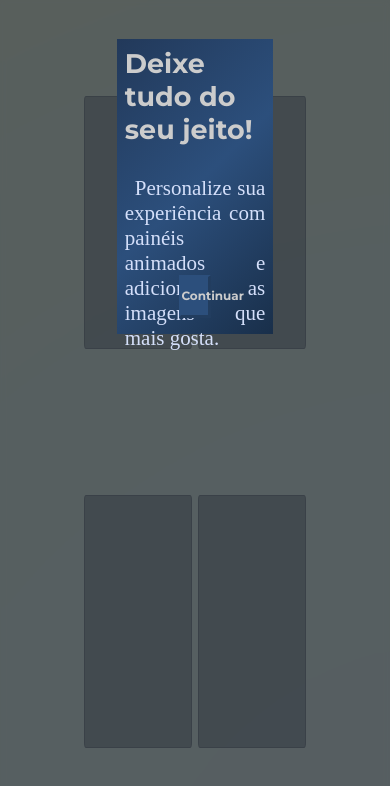
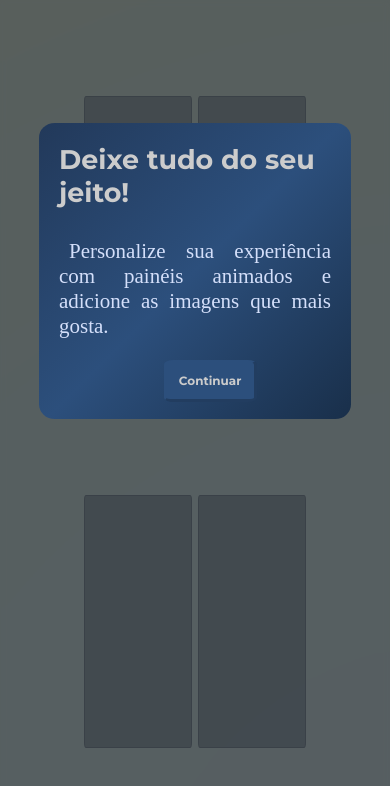
Before and after one commit to GuilhermeMonni/painel-de-imagens, a plain HTML site: page index.html in a window 390 px wide. Drawn offline with Linux system fonts and the light colour scheme; a web font is replaced by a local one.

Commit message:
responsividade modal

```diff
--- a/modules/modal.js
+++ b/modules/modal.js
@@ -1,3 +1,5 @@
+import responsividade from './responsividade.js'
+
 export default function modal(){
   const modalDiv = criarDiv() //cria modal principal
   const elementModal = criarDiv() //cria modal com texto
@@ -25,6 +27,8 @@ export default function modal(){
       elementModal.style.display = 'none'
     }
   }
+
+  responsividade(elementModal, btn)
 }
 
 function criarDiv(){ //funcao que cria uma div
--- /dev/null
+++ b/modules/responsividade.js
@@ -0,0 +1,17 @@
+export default function responsividade(elementModal, btn){
+    const telaMobile = window.matchMedia('(max-width: 1000px)') //tamanho tela
+
+    function modalResponsivo(e){
+        if(e.matches){  // se for mobile
+            elementModal.classList.add('elementModalResponsivo')
+            btn.classList.add('btnModalResponsivo')
+        } else{
+            btn.classList.remove('btnModalResponsivo')
+            elementModal.classList.remove('elementModalResponsivo')
+        }
+    }
+
+    modalResponsivo(telaMobile)
+
+    telaMobile.addEventListener('change', modalResponsivo)
+}
--- a/styles/geral.css
+++ b/styles/geral.css
@@ -1,5 +1,6 @@
 @import './style-main.css';
 @import './style-modal.css';
+@import './responsividade.css';
 
 @import url('https://fonts.googleapis.com/css2?family=Montserrat:ital,wght@0,100..900;1,100..900&display=swap');
 @import url('https://fonts.googleapis.com/css2?family=Atkinson+Hyperlegible+Next:ital,wght@0,200..800;1,200..800&display=swap');
--- /dev/null
+++ b/styles/responsividade.css
@@ -0,0 +1,9 @@
+.elementModalResponsivo{
+    top: 10%;
+    width: 80%;
+    padding: 20px;
+}
+.btnModalResponsivo{
+    width: 30%;
+    border-radius: 10%;
+}
--- a/styles/style-modal.css
+++ b/styles/style-modal.css
@@ -11,6 +11,7 @@
     margin: 10% auto;
     padding: 2%;
     box-sizing: border-box;
+    border-radius: 5%;
     width: 40%;
     height: 35vh;
     background: linear-gradient(135deg, #22395a, #2c4f7c, #192f4a);
```
